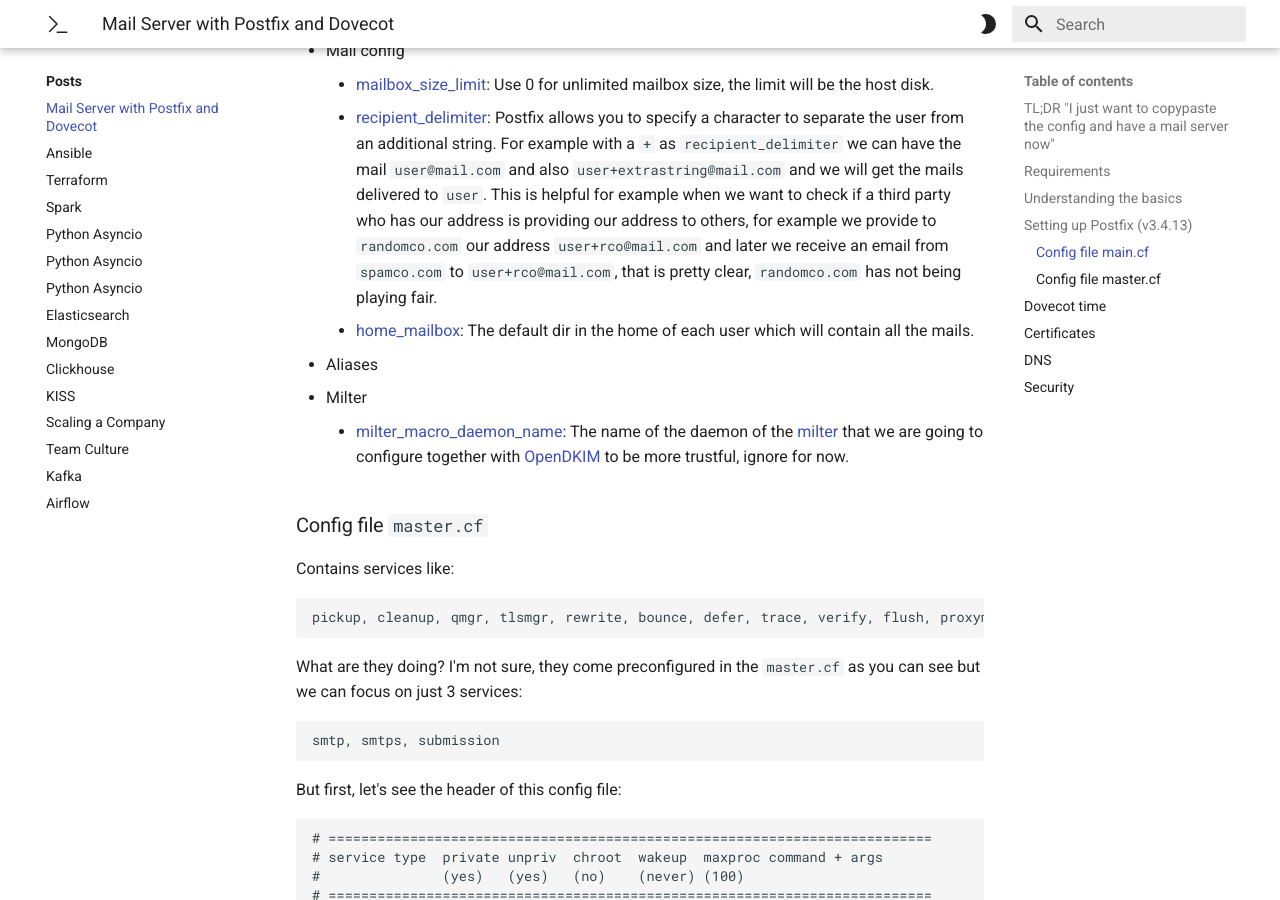
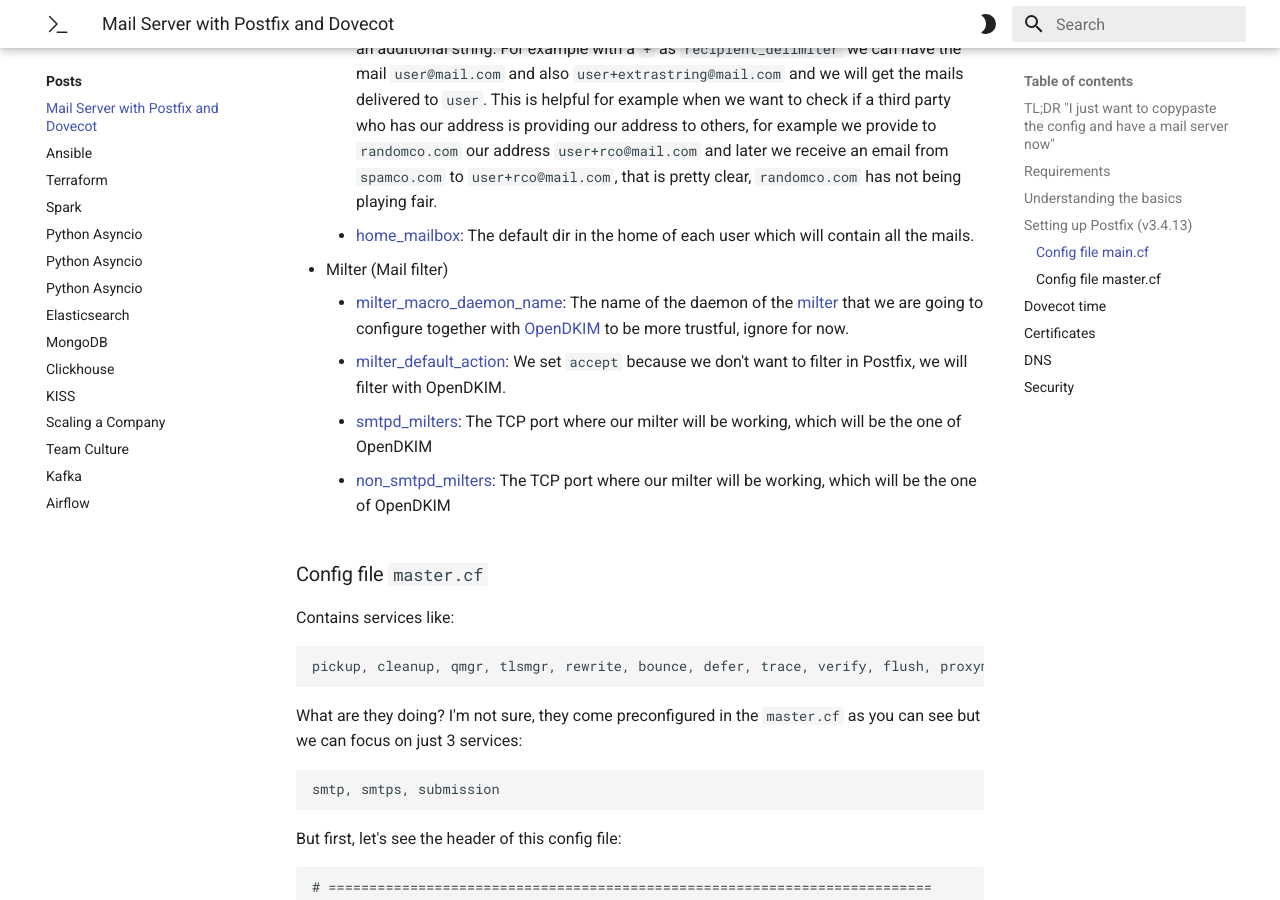
Before and after one commit to oalfonso-o/mkdocs, an MkDocs documentation site: the page built from docs/posts/mailserver.md, in a window 1280 px wide and 900 px high, scrolled down 6752 px. Built offline with MkDocs 1.6.1 and Material for MkDocs 9.7.7, drawn with Linux system fonts in a browser that asks for light colours; some of the changed text lies outside the part shown.

Commit message:
Add milter parameters

```diff
--- a/docs/posts/mailserver.md
+++ b/docs/posts/mailserver.md
@@ -169,14 +169,9 @@ For example in my case:
     recipient_delimiter = +
     home_mailbox = Maildir/
 
-    # Aliases
-    alias_maps = hash:/etc/aliases
-    alias_database = hash:/etc/aliases
-
     # Milter
-    milter_protocol = 6
+    milter_macro_daemon_name=ORIGINATING
     milter_default_action = accept
-    milter_macro_daemon_name=ORIGINATING
     smtpd_milters = inet:localhost:12301
     non_smtpd_milters = inet:localhost:12301
 
@@ -284,9 +279,11 @@ Brief description of each parameter:
     - [mailbox_size_limit](https://www.postfix.org/postconf.5.html#mailbox_size_limit): Use 0 for unlimited mailbox size, the limit will be the host disk.
     - [recipient_delimiter](https://www.postfix.org/postconf.5.html#recipient_delimiter): Postfix allows you to specify a character to separate the user from an additional string. For example with a `+` as `recipient_delimiter` we can have the mail `user@mail.com` and also `user+extrastring@mail.com` and we will get the mails delivered to `user`. This is helpful for example when we want to check if a third party who has our address is providing our address to others, for example we provide to `randomco.com` our address `user+rco@mail.com` and later we receive an email from `spamco.com` to `user+rco@mail.com`, that is pretty clear, `randomco.com` has not being playing fair.
     - [home_mailbox](https://www.postfix.org/postconf.5.html#home_mailbox): The default dir in the home of each user which will contain all the mails.
-- Aliases
-- Milter
+- Milter (Mail filter)
     - [milter_macro_daemon_name](https://www.postfix.org/postconf.5.html#milter_macro_daemon_name): The name of the daemon of the [milter](https://en.wikipedia.org/wiki/Milter) that we are going to configure together with [OpenDKIM](http://www.opendkim.org/) to be more trustful, ignore for now.
+    - [milter_default_action](https://www.postfix.org/postconf.5.html#milter_default_action): We set `accept` because we don't want to filter in Postfix, we will filter with OpenDKIM.
+    - [smtpd_milters](https://www.postfix.org/postconf.5.html#smtpd_milters): The TCP port where our milter will be working, which will be the one of OpenDKIM
+    - [non_smtpd_milters](https://www.postfix.org/postconf.5.html#non_smtpd_milters): The TCP port where our milter will be working, which will be the one of OpenDKIM
 
 ### Config file `master.cf`
 
```
